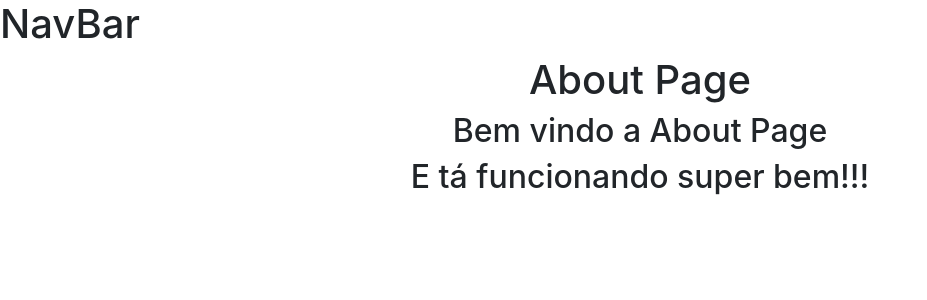
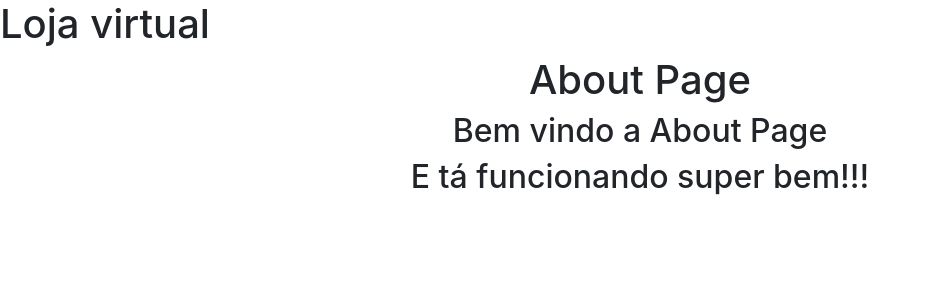
Before and after one commit to leoniliolrs/django_ecommerce, a Django app: page /about/ in a window 1280 px wide. Shown: the top 300 px of the page, without its empty margins (0-927 px from the left). Run offline with Django 3.2, Linux system fonts and the light colour scheme; some libraries are stand-ins or nearby versions.

Commit message:
pass by include tag nome da marca

```diff
--- a/e_commerce/views.py
+++ b/e_commerce/views.py
@@ -26,6 +26,7 @@ def contact_page(request):
                     "title": "Contact Page",
                     "content": "Bem vindo a Contact Page",
                     "form": contact_form
+
               }
     if contact_form.is_valid():
         print(contact_form.cleaned_data)
--- a/templates/base.html
+++ b/templates/base.html
@@ -10,7 +10,7 @@
         {% block base_head %}{% endblock base_head %}
     </head>
     <body>
-       {% include 'base/navbar.html' %}
+       {% include 'base/navbar.html' with nome_da_marca='Loja virtual' %}
         {% block content %} {% endblock %}
         {% include 'base/js.html' %}
     </body>
--- a/templates/base/navbar.html
+++ b/templates/base/navbar.html
@@ -1 +1 @@
-<h1>NavBar</h1>
+<h1>{{ nome_da_marca }}</h1>
```
